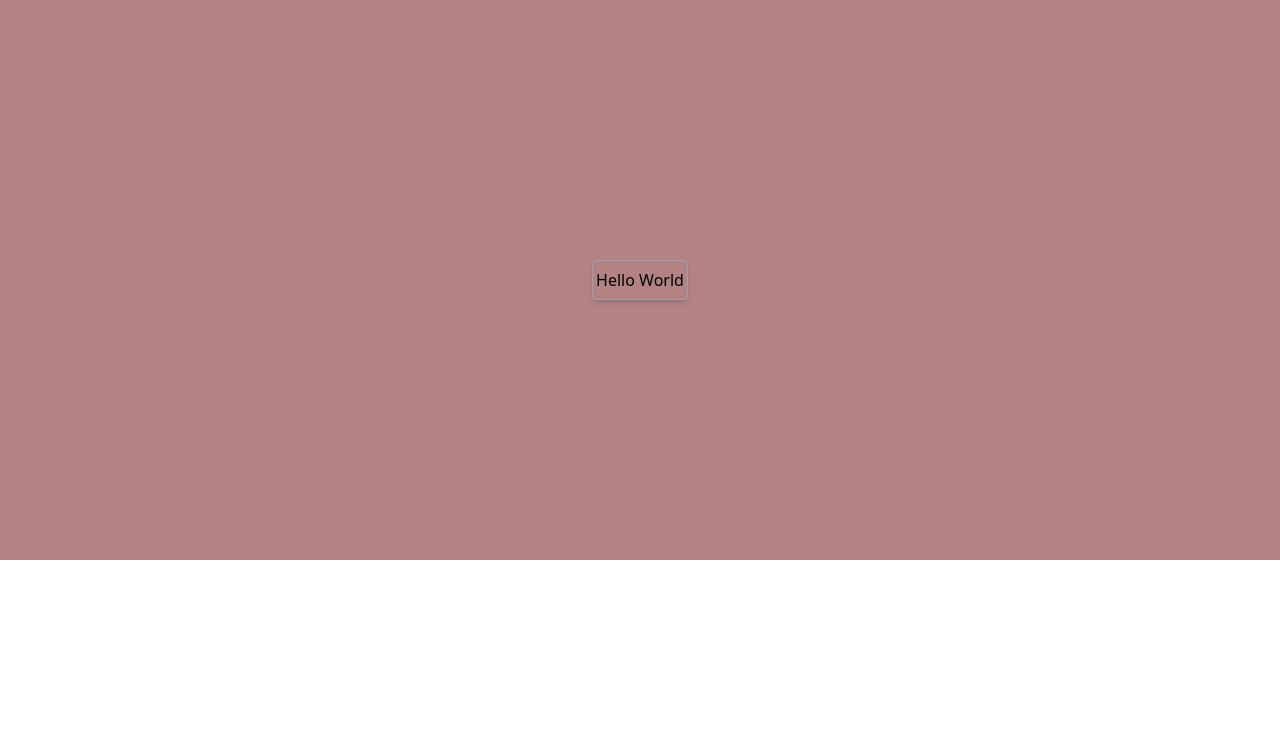
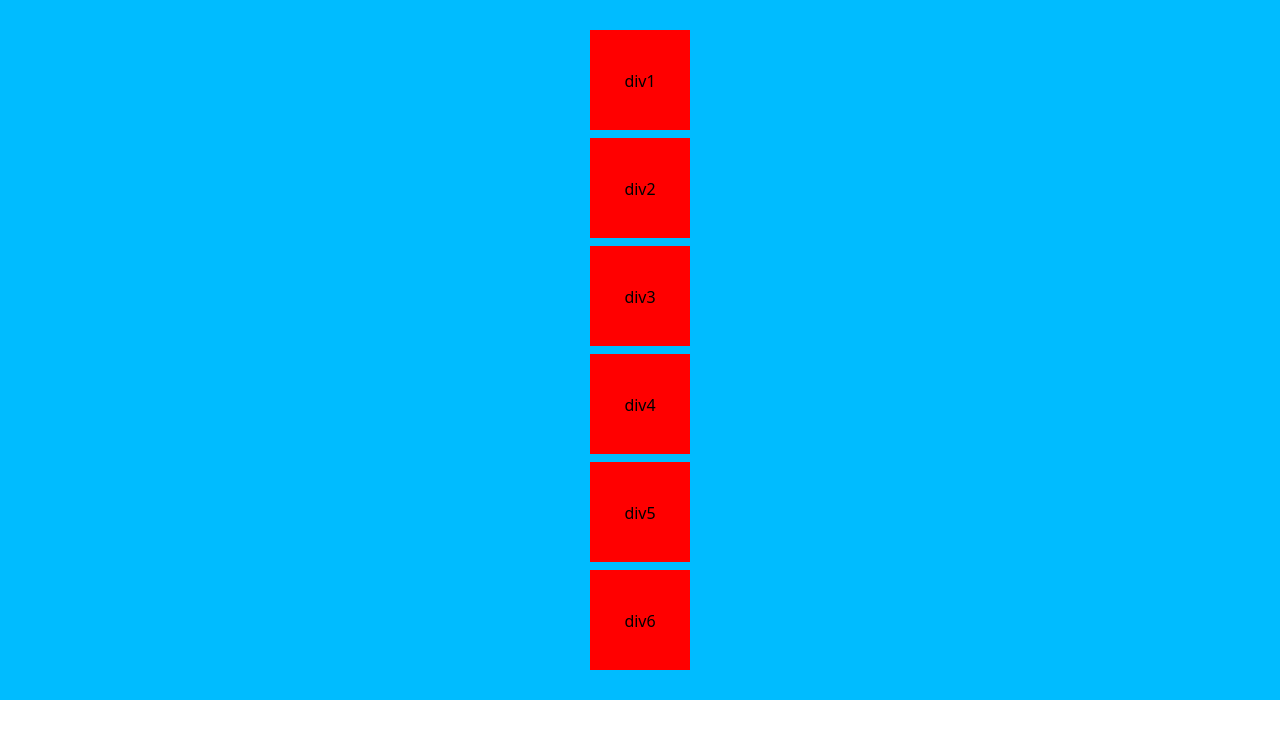
Before and after one commit to iomkarpanda/learning-framer, a React (Vite) app: page / in a window 1280 px wide. Shown: the top 738 px of the page. Built offline with nearby package versions, Linux system fonts and the light colour scheme.

Commit message:
intro to variants

```diff
--- a/src/App.css
+++ b/src/App.css
@@ -0,0 +1,9 @@
+.box{
+    width: 100px;
+    height: 100px;
+    display: flex;
+    justify-content: center;
+    align-items: center;
+    background-color: red;
+    padding-top:2px ;
+}
--- a/src/App.jsx
+++ b/src/App.jsx
@@ -1,11 +1,13 @@
 import { useState } from 'react'
 import './App.css'
 import AniButton from "./components/AniButton"
+import VariantAni from "./components/VariantAni"
 function App() {
 
   return (
     <>
-      <AniButton/>
+      {/* <AniButton/> */}
+      <VariantAni/>
     </>
   )
 }
--- a/src/components/AniButton.jsx
+++ b/src/components/AniButton.jsx
@@ -1,14 +1,18 @@
 import {motion} from "motion/react";
 import '../index.css';
-function AniButton(){
+function AniButton(){0
     return(
         <motion.button className="w-24 h-10 flex justify-center items-center rounded cursor-pointer border border-gray-400 shadow-md transition-colors"
                     // initial={{backgroundColor:"#808080"}}
                     // animate={{backgroundColor: ["#808080", "#ff0000", "#0000ff"]}}
-                    initial={{scale:1,x:0,y:0,borderWidth:"4"}}
-                    whileHover={{scale:1.05,}}
-                    transition={{duration:0.3, ease:"linear",}}
-                    style={{borderStyle:'solid'}}
+
+
+                    // initial={{scale:1,x:0,y:0,borderWidth:"4"}}
+                    // whileHover={{scale:1.05,}}
+                    // transition={{duration:0.3, ease:"linear",}}
+                    // style={{borderStyle:'solid'}}
+
+
         >
             Hello World
         </motion.button>
--- /dev/null
+++ b/src/components/VariantAni.jsx
@@ -0,0 +1,23 @@
+import {motion} from "motion/react"
+import "../App.css"
+function VariantAni(){
+
+    const ChildVariant = {
+        start:{opacity:1},
+        end: {opacity:0.3},
+    }
+
+
+    return(
+        <motion.div className="parent w-full h-175 flex flex-col justify-center items-center gap-2 bg-sky-400">
+            <motion.div className="box" variants={ChildVariant}> div1 </motion.div>
+            <motion.div className="box" variants={ChildVariant}> div2 </motion.div>
+            <motion.div className="box" variants={ChildVariant}> div3 </motion.div>
+            <motion.div className="box" variants={ChildVariant}> div4 </motion.div>
+            <motion.div className="box" variants={ChildVariant}> div5 </motion.div>
+            <motion.div className="box" variants={ChildVariant}> div6 </motion.div>
+        </motion.div>
+    )
+}
+
+export default VariantAni;
--- a/src/index.css
+++ b/src/index.css
@@ -1,7 +1,7 @@
 @import "tailwindcss";
 
 
-#root{
+/* #root{
     width: 100%;
     height: 70vh;
     background-color: rgb(179, 131, 131);
@@ -9,4 +9,4 @@
     justify-content: center;
     align-items: center;
     z-index: 0;
-}
+} */
```
